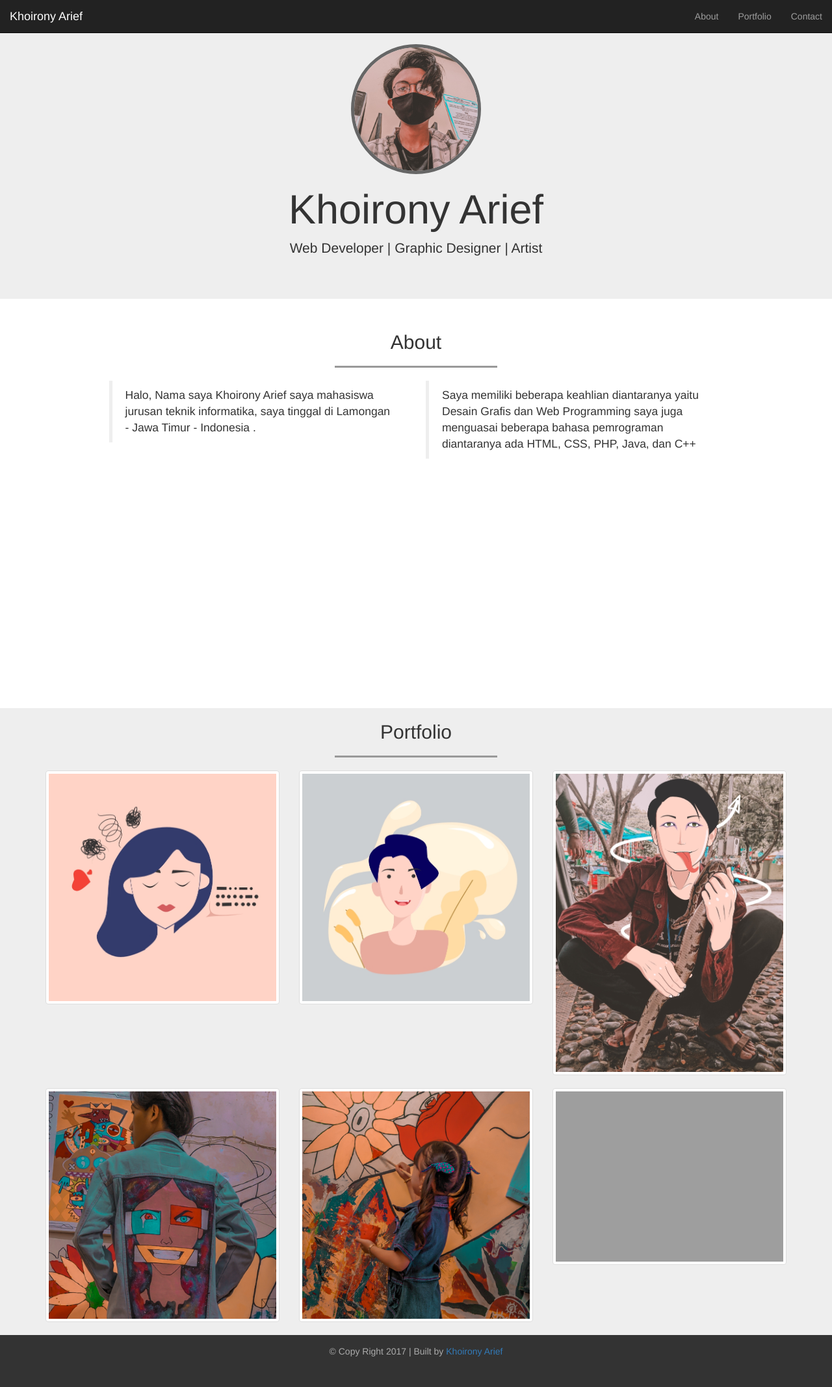
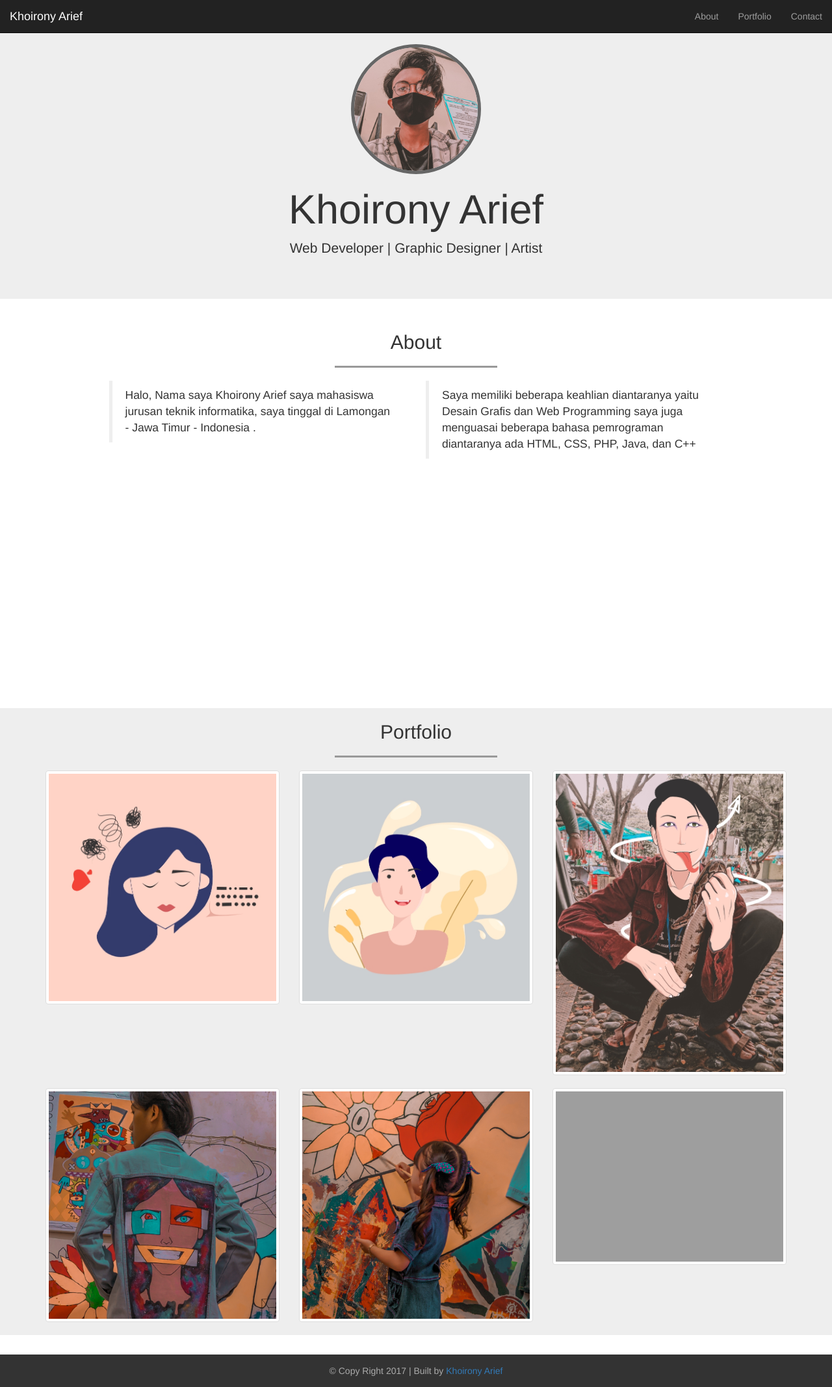
Before and after one commit to khoirony/khoirony.github.io, a PHP site: page / in a window 1280 px wide. Shown: the whole page at 65% size. Run offline with PHP 8.4, Linux system fonts and the light colour scheme; grey boxes are pictures that could not be loaded.

Commit message:
Update style.css

```diff
--- a/style.css
+++ b/style.css
@@ -31,7 +31,7 @@ section {
  	bottom: 0;
  	background-color: #333;
  	width: 100%;
- 	height: 80px;
+ 	height: 50px;
  	padding: 15px;
  }
  footer p {
```
